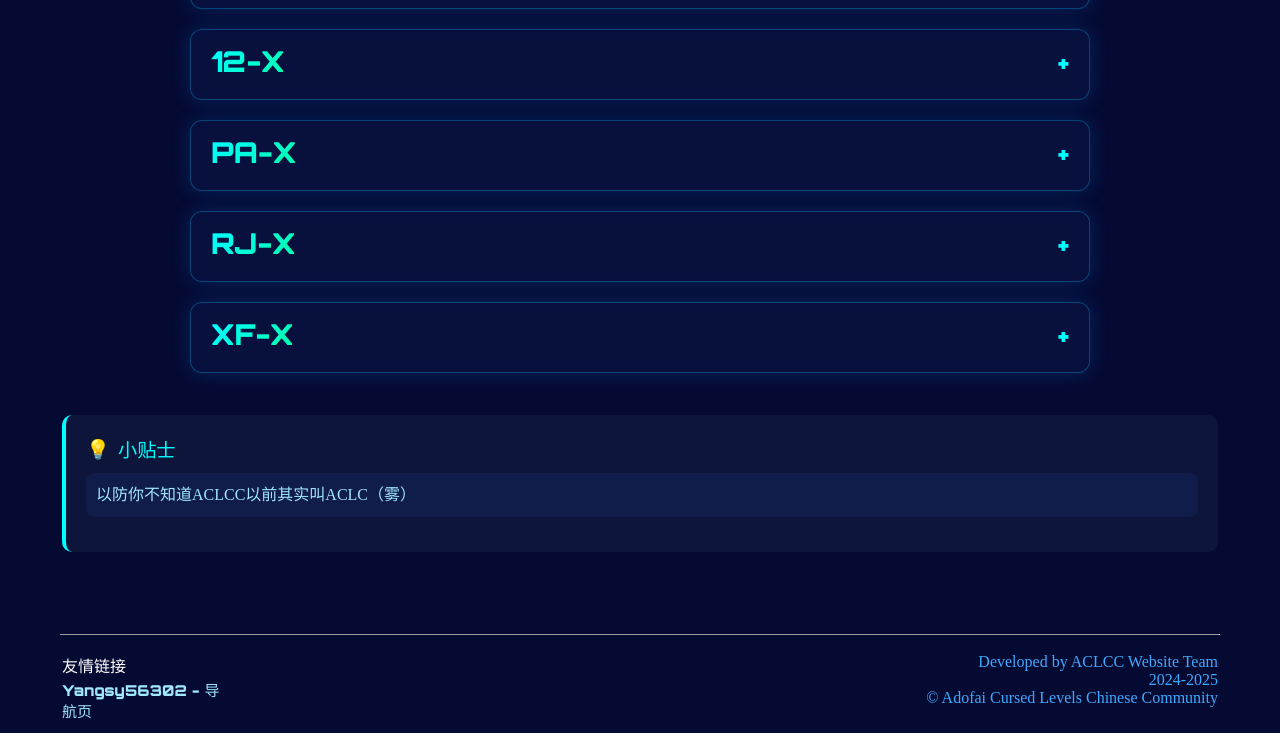
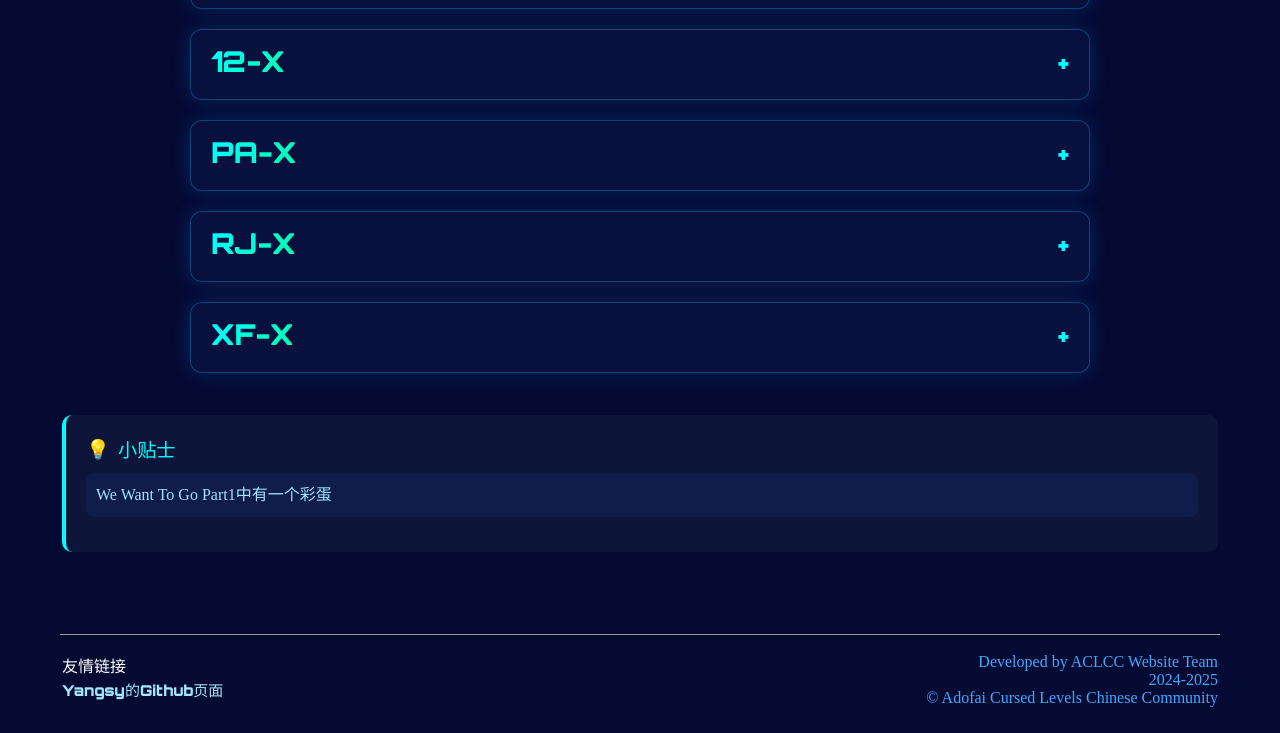
Before and after one commit to KLxier/aclcc.top-Website, a plain HTML site: page download.html in a window 1280 px wide. Shown: the part 1370-2103 px from the top of the page. After the commit the page ends 2082 px from the top, so only its background shows below. Drawn offline with Linux system fonts and the light colour scheme; a web font is replaced by a local one.

Commit message:
Update download.html

```diff
--- a/download.html
+++ b/download.html
@@ -917,6 +917,7 @@ a:active {
   <br>
 <br>
 <br>
+<p style="display: none"><scan style="font-family: Gotham, 'Helvetica Neue', Helvetica, Arial, 'sans-serif'" >Ciallo～(∠・ω&lt; )⌒★</scan></p>
 <br>
 <br>
 
@@ -934,7 +935,7 @@ a:active {
     <tr>
       <td>友情链接</td>
     </tr>
-    <tr>      <td><a href="https://yangsy56302.github.io/nav.html" target="_blank"><p class="track-name" style="font-size:15px">Yangsy56302 - 导航页</p></a></td>    </tr>
+    <tr>      <td><a href="https://yangsy56302.github.io/nav.html" target="_blank"><p class="track-name" style="font-size:15px">Yangsy的Github页面</p></a></td>    </tr>
   </tbody>
 </table>
 <script>
@@ -1027,8 +1028,8 @@ a:active {
             "这不是一条Tips",
 			"以防你不知道ACLCC以前其实叫ACLC（雾）",
 			"We Want To Go Part1中有一个彩蛋",
-			"Tips: Tips: Tips: Tips: Tips: Tips: Tips: Tips: Tips: Tips: Tips: Tips: Tips: Tips: Tips: Tips: Tips:"
-
+			"Tips: Tips: Tips: Tips: Tips: Tips: Tips: Tips: Tips: Tips: Tips: Tips: Tips: Tips: Tips: Tips: Tips:",
+			"你知道吗，在这个网站里其实藏了一个彩蛋（）"
         ];
 
         function showRandomTip() {
```
